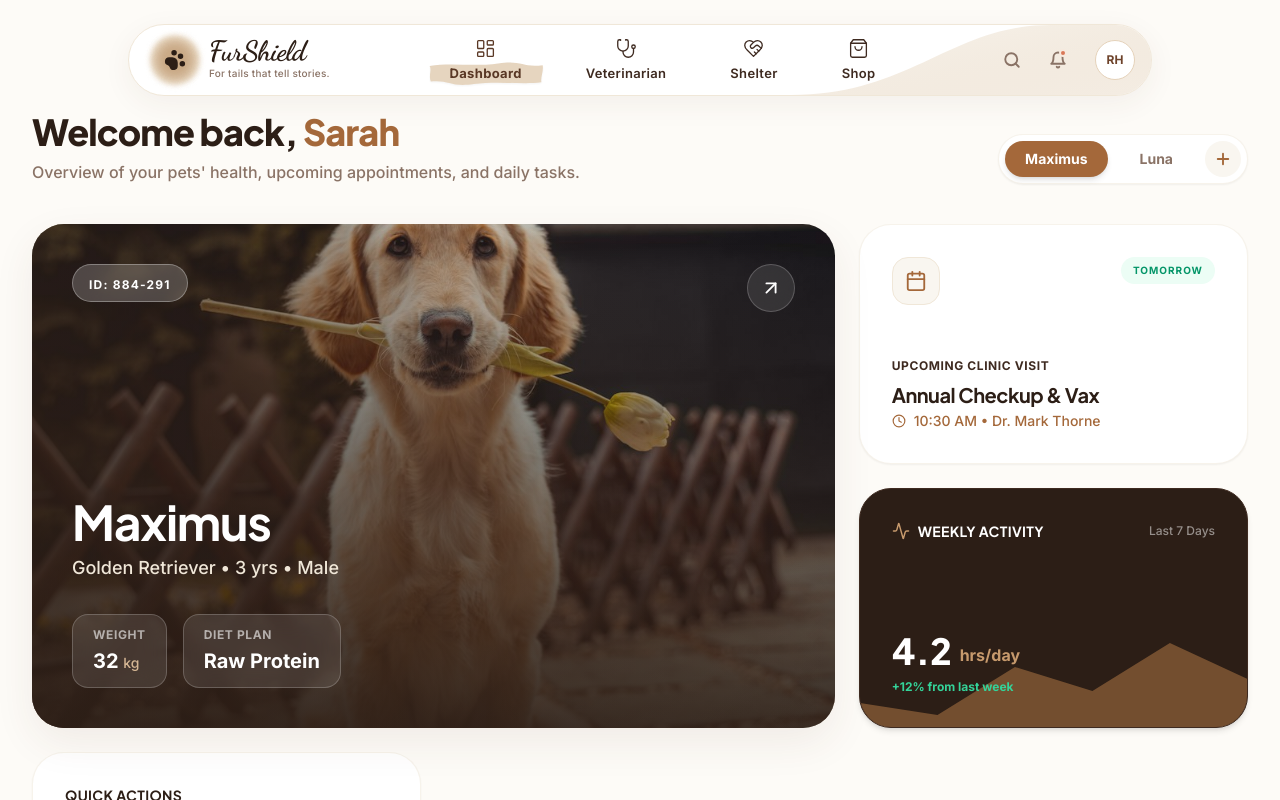
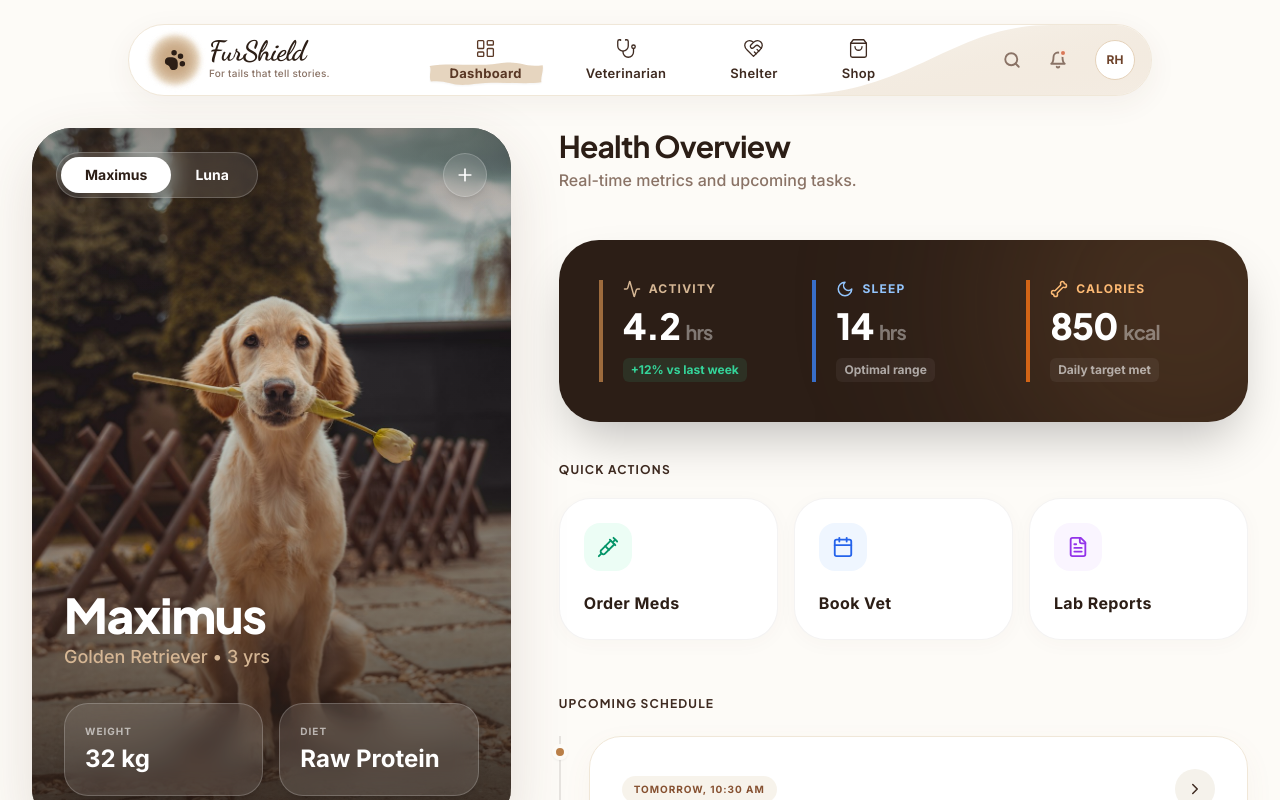
Before and after one commit to Aaliyanamir/Fur-Sheild, a React (Vite) app in the folder frontend/: page /dashboard in a window 1280 px wide. Shown: the top 800 px of the page. Built offline with nearby package versions, Linux system fonts and the light colour scheme.

Commit message:
feat(dashboard): transform to highly immersive apple-health style split-screen UI

```diff
--- a/frontend/src/pages/OwnerDashboard.jsx
+++ b/frontend/src/pages/OwnerDashboard.jsx
@@ -1,161 +1,214 @@
 import React, { useState } from 'react';
-import { motion } from 'framer-motion';
-import { Calendar, Plus, ArrowUpRight, Activity, Syringe, Clock, FileText } from 'lucide-react';
+import { motion, AnimatePresence } from 'framer-motion';
+import { Calendar, Plus, Syringe, Clock, FileText, ChevronRight, Activity, Bone, Moon } from 'lucide-react';
+import { cn } from '../lib/utils';
 
 export default function OwnerDashboard() {
   const [activePet, setActivePet] = useState('Maximus');
 
-  const container = {
-    hidden: { opacity: 0 },
-    show: { opacity: 1, transition: { staggerChildren: 0.1 } }
-  };
-  const itemVariant = {
-    hidden: { opacity: 0, y: 20 },
-    show: { opacity: 1, y: 0, transition: { duration: 0.6, ease: [0.16, 1, 0.3, 1] } }
+  const pets = {
+    Maximus: {
+      name: 'Maximus',
+      image: '/images/dash-dog-1.jpg',
+      breed: 'Golden Retriever',
+      age: '3 yrs',
+      weight: '32 kg',
+      activity: 'High',
+      diet: 'Raw Protein'
+    },
+    Luna: {
+      name: 'Luna',
+      image: '/images/dash-cat-1.jpg',
+      breed: 'Maine Coon',
+      age: '2 yrs',
+      weight: '6.5 kg',
+      activity: 'Moderate',
+      diet: 'Keto Blend'
+    }
   };
 
+  const pet = pets[activePet];
+
   return (
-    <>
-      {/* Dashboard Header & Multi-Pet Tab Structure */}
-      <div className="flex flex-col md:flex-row md:items-end justify-between mb-10 gap-6">
-        <div>
-          <h1 className="text-3xl md:text-4xl font-display font-black text-espresso-900 tracking-tight mb-2">
-            Welcome back, <span className="text-camel-600">Sarah</span>
-          </h1>
-          <p className="text-espresso-500 font-medium text-sm md:text-base">
-            Overview of your pets' health, upcoming appointments, and daily tasks.
-          </p>
+    <div className="grid grid-cols-1 lg:grid-cols-12 gap-8 lg:gap-12 items-start">
+       {/* Left Column - Immersive Sticky Profile */}
+       <div className="lg:col-span-5 lg:sticky lg:top-32 h-[60vh] min-h-[500px] lg:h-[80vh] lg:min-h-[700px] rounded-[2.5rem] overflow-hidden relative shadow-[0_20px_60px_rgba(90,56,37,0.15)] group bg-espresso-900">
+         <AnimatePresence mode="wait">
+            <motion.img
+              key={pet.name}
+              src={pet.image}
+              initial={{ opacity: 0, scale: 1.05 }}
+              animate={{ opacity: 1, scale: 1 }}
+              exit={{ opacity: 0 }}
+              transition={{ duration: 0.8, ease: "easeOut" }}
+              className="absolute inset-0 w-full h-full object-cover"
+            />
+         </AnimatePresence>
+
+         {/* Gradients for text legibility */}
+         <div className="absolute inset-0 bg-gradient-to-t from-espresso-900/90 via-espresso-900/20 to-transparent"></div>
+         <div className="absolute inset-0 bg-gradient-to-b from-espresso-900/50 to-transparent h-48"></div>
+
+         {/* Top: Pet Selector Pill */}
+         <div className="absolute top-6 left-6 right-6 flex justify-between items-center z-10">
+            <div className="flex bg-white/10 backdrop-blur-md rounded-full p-1 border border-white/20 shadow-lg">
+               {Object.keys(pets).map(p => (
+                 <button
+                   key={p}
+                   onClick={() => setActivePet(p)}
+                   className={cn(
+                     "px-6 py-2 rounded-full text-sm font-bold transition-all",
+                     activePet === p ? "bg-white text-espresso-900 shadow-sm" : "text-white hover:bg-white/10"
+                   )}
+                 >
+                   {p}
+                 </button>
+               ))}
+            </div>
+            <button className="w-11 h-11 rounded-full bg-white/10 backdrop-blur-md border border-white/20 flex items-center justify-center text-white hover:bg-white/30 transition-colors shadow-lg">
+               <Plus size={20} />
+            </button>
          </div>
 
-        {/* Multi-Pet Tabs */}
-        <div className="flex items-center gap-3 bg-white p-1.5 rounded-full shadow-sm border border-camel-100/50">
-          <button
-            onClick={() => setActivePet('Maximus')}
-            className={`px-5 py-2 rounded-full font-bold text-sm transition-all ${activePet === 'Maximus' ? 'bg-camel-600 text-white shadow-md' : 'text-espresso-500 hover:bg-camel-50'}`}
+         {/* Bottom: Pet Info & Vitals */}
+         <div className="absolute bottom-0 left-0 right-0 p-8 z-10">
+            <AnimatePresence mode="wait">
+              <motion.div
+                 key={`info-${pet.name}`}
+                 initial={{ opacity: 0, y: 20 }}
+                 animate={{ opacity: 1, y: 0 }}
+                 exit={{ opacity: 0, y: -20 }}
+                 transition={{ duration: 0.5, delay: 0.1 }}
               >
-            Maximus
+                <h2 className="text-5xl font-display font-black text-white mb-1 tracking-tight">{pet.name}</h2>
+                <p className="text-camel-300 font-medium text-lg mb-8">{pet.breed} • {pet.age}</p>
+
+                <div className="flex gap-4">
+                   <div className="flex-1 bg-white/10 backdrop-blur-md border border-white/20 rounded-3xl p-5 shadow-lg">
+                      <p className="text-white/60 text-[10px] font-bold uppercase tracking-widest mb-1">Weight</p>
+                      <p className="text-white font-black text-2xl">{pet.weight}</p>
+                   </div>
+                   <div className="flex-1 bg-white/10 backdrop-blur-md border border-white/20 rounded-3xl p-5 shadow-lg">
+                      <p className="text-white/60 text-[10px] font-bold uppercase tracking-widest mb-1">Diet</p>
+                      <p className="text-white font-black text-2xl">{pet.diet}</p>
+                   </div>
+                </div>
+              </motion.div>
+            </AnimatePresence>
+         </div>
+       </div>
+
+       {/* Right Column - Data & Actions */}
+       <div className="lg:col-span-7 flex flex-col gap-10 pb-12 pt-4">
+
+          <div className="flex justify-between items-end mb-2">
+            <div>
+              <h1 className="text-3xl font-display font-bold text-espresso-900 tracking-tight">Health Overview</h1>
+              <p className="text-espresso-500 font-medium mt-1">Real-time metrics and upcoming tasks.</p>
+            </div>
+          </div>
+
+          {/* Core Metrics: The Dark Hub (Apple Health style) */}
+          <div className="bg-espresso-900 rounded-[2.5rem] p-8 md:p-10 shadow-2xl relative overflow-hidden">
+             {/* Decorative soft glow */}
+             <div className="absolute -top-32 -right-32 w-96 h-96 bg-camel-500/20 blur-[100px] rounded-full pointer-events-none"></div>
+
+             <div className="grid grid-cols-1 sm:grid-cols-3 gap-8 relative z-10">
+                <div className="flex flex-col gap-2 border-l-4 border-camel-500/80 pl-5">
+                   <div className="flex items-center gap-2 text-camel-300">
+                     <Activity size={18} />
+                     <span className="text-xs font-bold uppercase tracking-widest">Activity</span>
+                   </div>
+                   <p className="text-4xl font-display font-black text-white tracking-tight">4.2 <span className="text-xl text-white/40 font-bold">hrs</span></p>
+                   <p className="text-emerald-400 text-xs font-bold bg-emerald-400/10 w-fit px-2 py-1 rounded-md mt-1">+12% vs last week</p>
+                </div>
+
+                <div className="flex flex-col gap-2 border-l-4 border-blue-500/80 pl-5">
+                   <div className="flex items-center gap-2 text-blue-300">
+                     <Moon size={18} />
+                     <span className="text-xs font-bold uppercase tracking-widest">Sleep</span>
+                   </div>
+                   <p className="text-4xl font-display font-black text-white tracking-tight">14 <span className="text-xl text-white/40 font-bold">hrs</span></p>
+                   <p className="text-white/60 text-xs font-bold bg-white/5 w-fit px-2 py-1 rounded-md mt-1">Optimal range</p>
+                </div>
+
+                <div className="flex flex-col gap-2 border-l-4 border-orange-500/80 pl-5">
+                   <div className="flex items-center gap-2 text-orange-300">
+                     <Bone size={18} />
+                     <span className="text-xs font-bold uppercase tracking-widest">Calories</span>
+                   </div>
+                   <p className="text-4xl font-display font-black text-white tracking-tight">850 <span className="text-xl text-white/40 font-bold">kcal</span></p>
+                   <p className="text-white/60 text-xs font-bold bg-white/5 w-fit px-2 py-1 rounded-md mt-1">Daily target met</p>
+                </div>
+             </div>
+          </div>
+
+          {/* Quick Actions Row */}
+          <div>
+            <h3 className="text-xs font-bold text-espresso-400 uppercase tracking-widest mb-5">Quick Actions</h3>
+            <div className="grid grid-cols-2 md:grid-cols-3 gap-4">
+               <button className="bg-white hover:bg-camel-50 border border-espresso-900/5 hover:border-camel-300 transition-all duration-300 rounded-[2rem] p-6 flex flex-col items-start gap-5 group shadow-[0_4px_20px_rgba(90,56,37,0.03)] hover:shadow-lg">
+                  <div className="w-12 h-12 rounded-2xl bg-emerald-50 text-emerald-600 flex items-center justify-center group-hover:scale-110 transition-transform duration-300">
+                    <Syringe size={22} />
+                  </div>
+                  <span className="font-bold text-espresso-900 text-sm md:text-base tracking-wide">Order Meds</span>
                </button>
-          <button
-            onClick={() => setActivePet('Luna')}
-            className={`px-5 py-2 rounded-full font-bold text-sm transition-all ${activePet === 'Luna' ? 'bg-camel-600 text-white shadow-md' : 'text-espresso-500 hover:bg-camel-50'}`}
-          >
-            Luna
+               <button className="bg-white hover:bg-camel-50 border border-espresso-900/5 hover:border-camel-300 transition-all duration-300 rounded-[2rem] p-6 flex flex-col items-start gap-5 group shadow-[0_4px_20px_rgba(90,56,37,0.03)] hover:shadow-lg">
+                  <div className="w-12 h-12 rounded-2xl bg-blue-50 text-blue-600 flex items-center justify-center group-hover:scale-110 transition-transform duration-300">
+                    <Calendar size={22} />
+                  </div>
+                  <span className="font-bold text-espresso-900 text-sm md:text-base tracking-wide">Book Vet</span>
                </button>
-          <button className="w-9 h-9 rounded-full bg-camel-50 flex items-center justify-center text-camel-600 hover:bg-camel-100 transition-colors">
-            <Plus size={18} strokeWidth={2.5} />
+               <button className="bg-white hover:bg-camel-50 border border-espresso-900/5 hover:border-camel-300 transition-all duration-300 rounded-[2rem] p-6 flex flex-col items-start gap-5 group shadow-[0_4px_20px_rgba(90,56,37,0.03)] hover:shadow-lg md:col-span-1 col-span-2">
+                  <div className="w-12 h-12 rounded-2xl bg-purple-50 text-purple-600 flex items-center justify-center group-hover:scale-110 transition-transform duration-300">
+                    <FileText size={22} />
+                  </div>
+                  <span className="font-bold text-espresso-900 text-sm md:text-base tracking-wide">Lab Reports</span>
                </button>
             </div>
           </div>
 
-      {/* Premium Bento-Box Grid */}
-      <motion.div
-        variants={container}
-        initial="hidden"
-        animate="show"
-        className="grid grid-cols-1 md:grid-cols-12 gap-6 auto-rows-[240px]"
-      >
+          {/* Upcoming Timeline */}
+          <div>
+            <h3 className="text-xs font-bold text-espresso-400 uppercase tracking-widest mb-6 mt-4">Upcoming Schedule</h3>
+            <div className="relative pl-7 border-l-2 border-espresso-900/10 flex flex-col gap-10">
 
-        {/* Main Cinematic Pet Card (Spans 8 cols, 2 rows) */}
-        <motion.div variants={itemVariant} className="md:col-span-8 md:row-span-2 relative rounded-[2rem] overflow-hidden group shadow-[0_15px_40px_rgba(90,56,37,0.08)]">
-          <img
-            src={activePet === 'Maximus' ? "/images/dash-dog-1.jpg" : "/images/dash-cat-1.jpg"}
-            alt={activePet}
-            className="absolute inset-0 w-full h-full object-cover transition-transform duration-1000 group-hover:scale-105"
-          />
-          {/* Elegant Gradient Overlays */}
-          <div className="absolute inset-0 bg-gradient-to-t from-espresso-900/90 via-espresso-900/40 to-transparent"></div>
-          <div className="absolute inset-0 bg-gradient-to-r from-espresso-900/60 to-transparent"></div>
+               {/* Event 1 - High Priority */}
+               <div className="relative">
+                  {/* Timeline dot */}
+                  <div className="absolute -left-[37px] top-2 w-4 h-4 rounded-full bg-camel-500 border-4 border-bg-primary shadow-sm"></div>
 
-          <div className="relative z-10 h-full flex flex-col justify-between p-8 md:p-10">
-            <div className="flex justify-between items-start">
-              <div className="bg-white/20 backdrop-blur-md border border-white/30 px-4 py-1.5 rounded-full">
-                <span className="text-white text-xs font-bold tracking-widest uppercase">ID: 884-291</span>
-              </div>
-              <button className="w-12 h-12 rounded-full bg-white/10 backdrop-blur-md flex items-center justify-center text-white hover:bg-camel-500 transition-colors border border-white/20">
-                <ArrowUpRight size={22} />
+                  <div className="bg-white border border-camel-100 rounded-[2rem] p-8 shadow-[0_10px_30px_rgba(186,127,72,0.05)] hover:shadow-[0_15px_40px_rgba(186,127,72,0.1)] transition-shadow group">
+                     <div className="flex flex-col sm:flex-row sm:items-center justify-between gap-4 mb-4">
+                        <span className="text-[10px] font-bold tracking-widest uppercase bg-camel-100/50 text-camel-700 px-3 py-1.5 rounded-full w-fit">Tomorrow, 10:30 AM</span>
+                        <button className="w-10 h-10 rounded-full bg-bg-secondary flex items-center justify-center text-espresso-400 group-hover:bg-camel-500 group-hover:text-white transition-colors shrink-0">
+                          <ChevronRight size={18} />
                         </button>
                      </div>
-
-            <div>
-              <h2 className="text-4xl md:text-5xl font-display font-bold text-white mb-2">{activePet}</h2>
-              <p className="text-camel-100 font-medium text-lg">
-                {activePet === 'Maximus' ? 'Golden Retriever • 3 yrs • Male' : 'Maine Coon • 2 yrs • Female'}
+                     <h4 className="font-display font-bold text-xl text-espresso-900 mb-1">Annual Checkup & Vax</h4>
+                     <p className="text-espresso-500 text-sm font-medium flex items-center gap-2">
+                        <Clock size={14} className="text-camel-400" /> Dr. Mark Thorne • Downtown Vet Clinic
                      </p>
-
-              {/* Vitals Mini-Grid inside the main card */}
-              <div className="flex gap-4 mt-8">
-                <div className="bg-white/10 backdrop-blur-md border border-white/20 rounded-2xl px-5 py-3">
-                  <p className="text-white/60 text-xs font-bold uppercase tracking-wider mb-1">Weight</p>
-                  <p className="text-white font-bold text-xl">{activePet === 'Maximus' ? '32' : '6.5'} <span className="text-sm font-medium text-camel-300">kg</span></p>
-                </div>
-                <div className="bg-white/10 backdrop-blur-md border border-white/20 rounded-2xl px-5 py-3">
-                  <p className="text-white/60 text-xs font-bold uppercase tracking-wider mb-1">Diet Plan</p>
-                  <p className="text-white font-bold text-xl">{activePet === 'Maximus' ? 'Raw Protein' : 'Keto Blend'}</p>
                   </div>
                </div>
+
+               {/* Event 2 - Standard */}
+               <div className="relative group cursor-pointer">
+                  <div className="absolute -left-[37px] top-2 w-4 h-4 rounded-full bg-espresso-300 border-4 border-bg-primary group-hover:bg-espresso-500 transition-colors"></div>
+
+                  <div className="bg-transparent border border-transparent p-4 hover:bg-white hover:border-espresso-900/5 rounded-[2rem] transition-all">
+                     <div className="mb-2">
+                        <span className="text-[10px] font-bold tracking-widest uppercase text-espresso-400">Oct 24, 2026</span>
+                     </div>
+                     <h4 className="font-bold text-lg text-espresso-900 group-hover:text-camel-600 transition-colors">Heartworm Meds Delivery</h4>
+                     <p className="text-espresso-500 text-sm font-medium mt-1">Auto-ships to your primary address.</p>
                   </div>
                </div>
-        </motion.div>
 
-        {/* Next Appointment (Spans 4 cols, 1 row) */}
-        <motion.div variants={itemVariant} className="md:col-span-4 bg-white rounded-[2rem] p-8 flex flex-col justify-between border border-camel-100/50 shadow-sm hover:shadow-md transition-shadow group">
-            <div className="flex justify-between items-start">
-              <div className="w-12 h-12 rounded-2xl bg-camel-50 flex items-center justify-center border border-camel-100">
-                <Calendar className="text-camel-600" size={22} />
             </div>
-              <span className="text-[10px] font-bold tracking-widest uppercase bg-emerald-50 text-emerald-600 px-3 py-1.5 rounded-full">Tomorrow</span>
-            </div>
-            <div>
-              <p className="text-espresso-400 text-xs font-bold uppercase tracking-wider mb-2">Upcoming Clinic Visit</p>
-              <h3 className="font-display font-bold text-espresso-900 text-xl leading-tight mb-1">Annual Checkup & Vax</h3>
-              <p className="text-camel-600 text-sm font-medium flex items-center gap-2">
-                <Clock size={14} /> 10:30 AM • Dr. Mark Thorne
-              </p>
-            </div>
-        </motion.div>
-
-        {/* Activity/Vitals Sparkline (Spans 4 cols, 1 row) */}
-        <motion.div variants={itemVariant} className="md:col-span-4 bg-espresso-900 rounded-[2rem] p-8 flex flex-col justify-between border border-espresso-800 shadow-md relative overflow-hidden">
-            <div className="flex justify-between items-center relative z-10">
-              <div className="flex items-center gap-2">
-                <Activity size={18} className="text-camel-400" />
-                <h3 className="font-bold text-white text-sm uppercase tracking-wide">Weekly Activity</h3>
-              </div>
-              <span className="text-white/50 text-xs font-medium">Last 7 Days</span>
           </div>
 
-            <div className="relative z-10">
-              <div className="flex items-end gap-2 mb-2">
-                <span className="text-4xl font-display font-black text-white">4.2</span>
-                <span className="text-camel-400 font-bold mb-1">hrs/day</span>
        </div>
-              <p className="text-emerald-400 text-xs font-bold flex items-center gap-1">+12% from last week</p>
     </div>
-
-            {/* Custom SVG Sparkline Graph */}
-            <div className="absolute bottom-0 left-0 right-0 h-24 pointer-events-none opacity-50">
-              <svg viewBox="0 0 100 40" preserveAspectRatio="none" className="w-full h-full text-camel-500">
-                <path d="M0,40 L0,30 L20,35 L40,15 L60,25 L80,5 L100,20 L100,40 Z" fill="currentColor" />
-              </svg>
-            </div>
-        </motion.div>
-
-        {/* Quick Actions / Documents (Spans 4 cols, 1 row) */}
-        <motion.div variants={itemVariant} className="md:col-span-4 bg-white rounded-[2rem] p-8 border border-camel-100/50 shadow-sm flex flex-col justify-between">
-          <h3 className="font-bold text-espresso-900 text-sm uppercase tracking-wide mb-4">Quick Actions</h3>
-          <div className="grid grid-cols-2 gap-4 h-full">
-            <button className="flex flex-col items-center justify-center gap-3 bg-bg-secondary rounded-2xl p-4 hover:bg-camel-50 hover:text-camel-700 transition-colors text-espresso-500 group">
-              <Syringe size={24} className="group-hover:scale-110 transition-transform" />
-              <span className="text-xs font-bold">Refill Meds</span>
-            </button>
-            <button className="flex flex-col items-center justify-center gap-3 bg-bg-secondary rounded-2xl p-4 hover:bg-camel-50 hover:text-camel-700 transition-colors text-espresso-500 group">
-              <FileText size={24} className="group-hover:scale-110 transition-transform" />
-              <span className="text-xs font-bold">Lab Results</span>
-            </button>
-          </div>
-        </motion.div>
-
-      </motion.div>
-    </>
   );
 }
```
Lines whose indentation alone changed are shown as unchanged.
